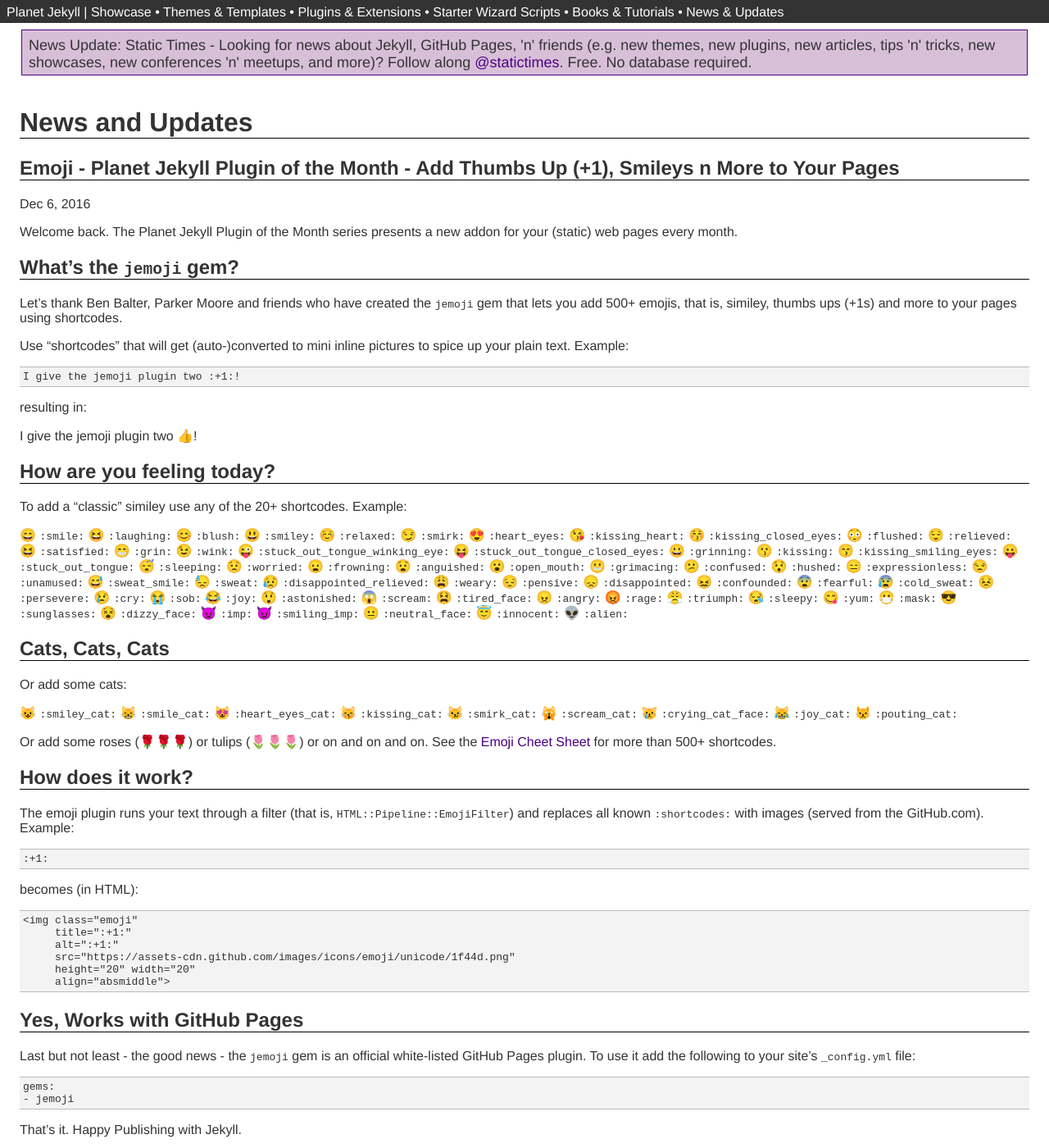
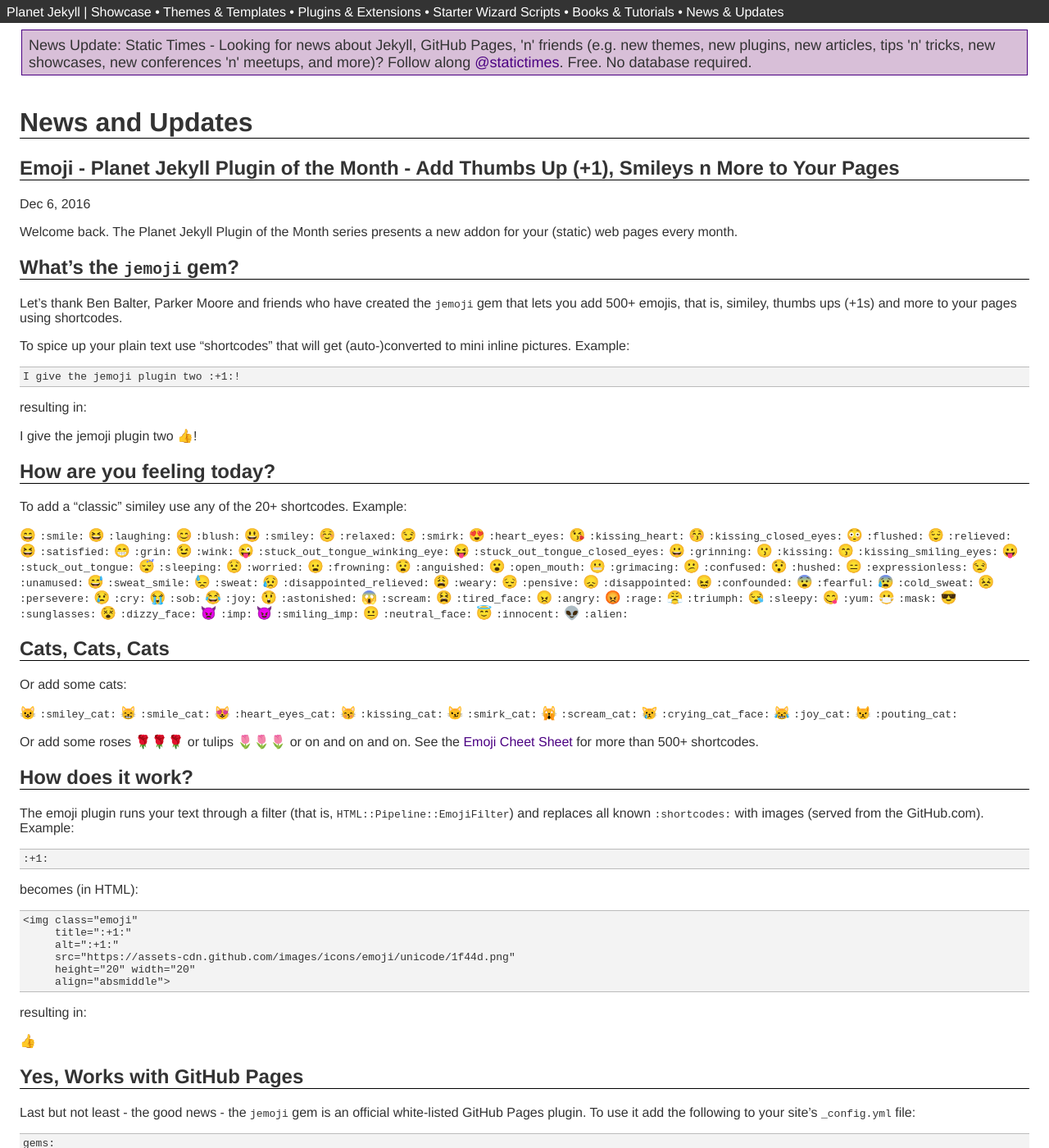
Before and after one commit to planetjekyll/planetjekyll.github.io, a Jekyll site: the page built from _posts/2016-12-06-plugin-jemoji.md, in a window 1280 px wide and 1400 px high. Shown: the whole window at 82% size. Built offline with Jekyll 4.4.1, drawn with Linux system fonts in a browser that asks for light colours; emoji names are drawn with the system emoji font; some of the changed lines change nothing that is shown.

Commit message:
Update 2016-12-06-plugin-jemoji.md

````diff
--- a/_posts/2016-12-06-plugin-jemoji.md
+++ b/_posts/2016-12-06-plugin-jemoji.md
@@ -18,9 +18,8 @@
 using shortcodes.
 
 
-
-Use "shortcodes" that will get (auto-)converted to mini inline pictures
-to spice up your plain text. Example:
+To spice up your plain text use "shortcodes" that will get (auto-)converted to mini inline pictures.
+Example:
 
 ```
 I give the jemoji plugin two :+1:!
@@ -110,7 +109,7 @@
 :joy_cat: `:joy_cat:`
 :pouting_cat: `:pouting_cat:`
 
-Or add some roses (:rose::rose::rose:) or tulips (:tulip::tulip::tulip:) or
+Or add some roses :rose::rose::rose: or tulips :tulip::tulip::tulip: or
 on and on and on.
 See the [Emoji Cheet Sheet](http://planetjekyll.github.io/sandbox-github-pages/emoji-cheat-sheet)
 for more than 500+ shortcodes.
@@ -136,6 +135,10 @@
      height="20" width="20"
      align="absmiddle">
 ```
+
+resulting in:
+
+:+1:
 
 
 ## Yes, Works with GitHub Pages
````
